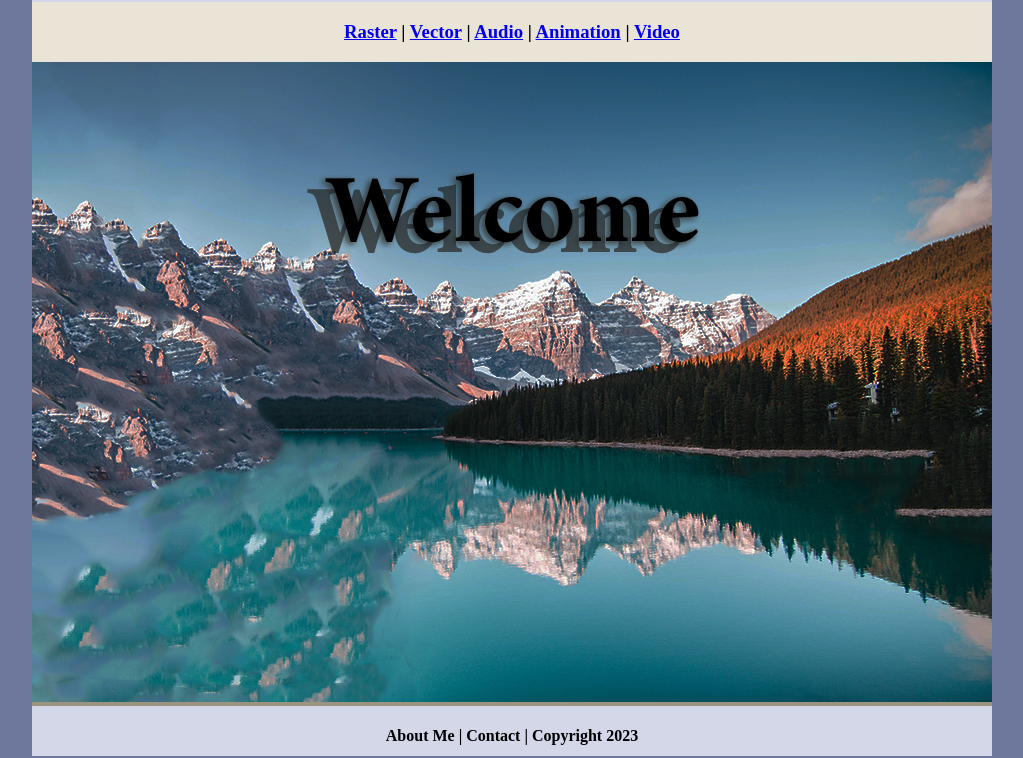
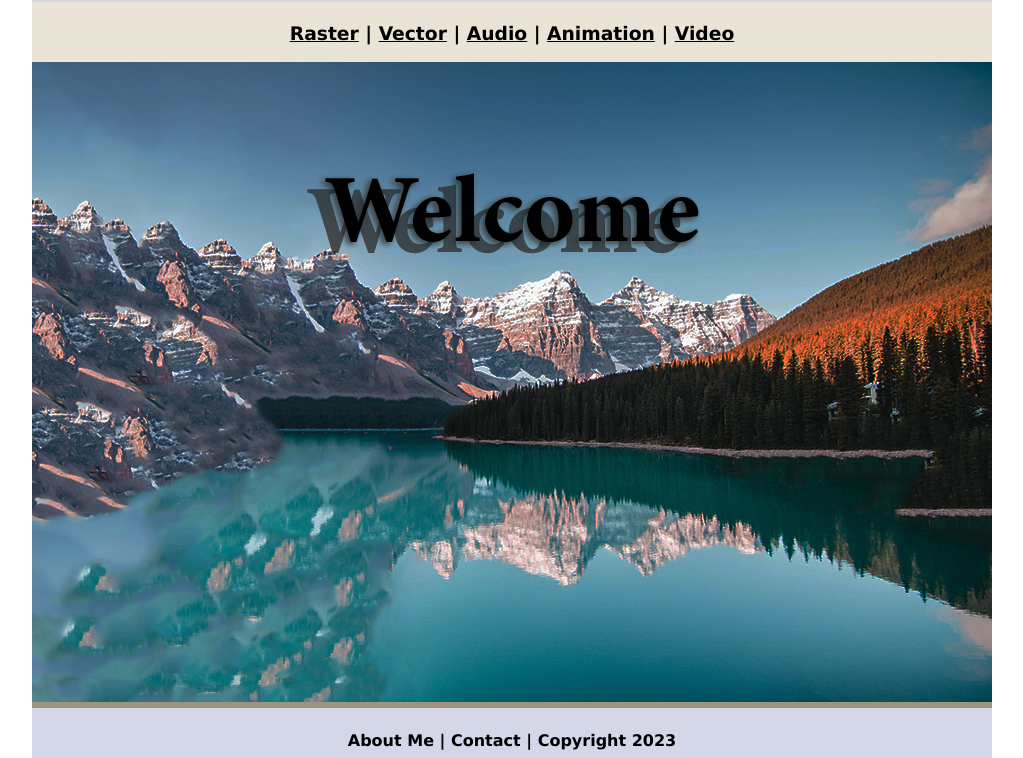
Before and after one commit to Caedcrab/digitalmedia, a plain HTML site: page index.html in a window 1280 px wide. Shown: the part 78-836 px from the top of the page, without its empty margins (128-1151 px from the left). Drawn offline with Linux system fonts and the light colour scheme.

Commit message:
Update myCSS.css

```diff
--- a/myCSS.css
+++ b/myCSS.css
@@ -1,8 +1,23 @@
 @charset "UTF-8";
 /* This is a comment! Text here will be ignored by the browser. */
 body {
-	margin: 0 auto;
+     font: 100%/1.4 Verdana, Arial, Helvetica, sans-serif;
+     background-color: #FFFFFF;
+     margin: 0;
+     padding: 0;
+     color: #000;
 }
+
+a:link {
+     color: #000000;
+}
+a:visited {
+     color: #000;
+}
+a:hover, a:active, a:focus {
+     text-decoration: underline;
+}	margin: 0 auto;
+
 .homePage {
 	background: #6E779C;
 }
```
